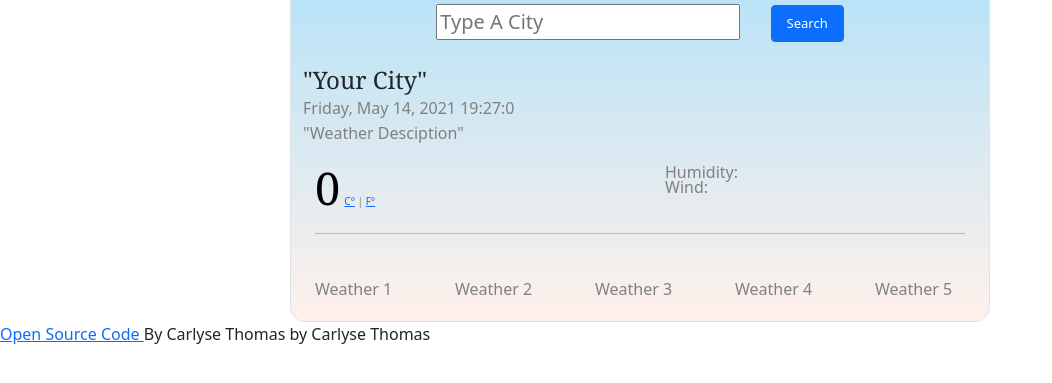
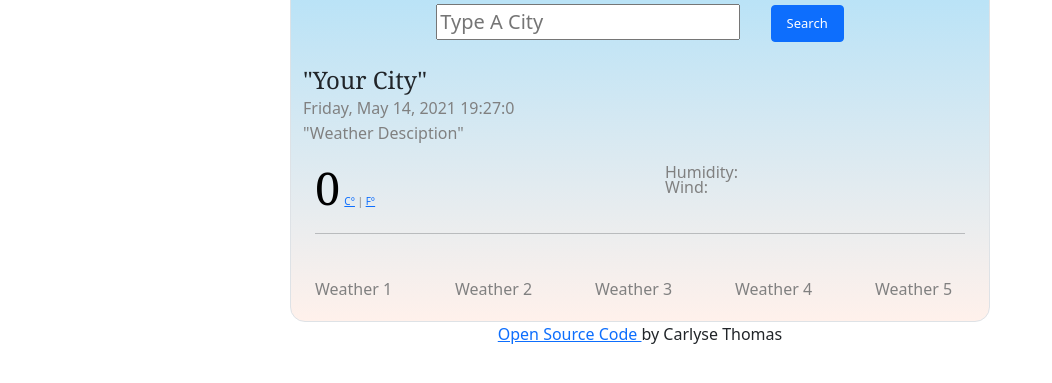
Before and after one commit to CLyseT/Plus-Project-Draft, a plain HTML site: page index.html in a window 1280 px wide. Shown: the part 75-458 px from the top of the page, without its empty margins (0-1052 px from the left). Drawn offline with nearby package versions, Linux system fonts and the light colour scheme.

Commit message:
updated the css for link to try to center the wording

```diff
--- a/index.html
+++ b/index.html
@@ -156,9 +156,9 @@
       <br />
       <script src="js.js"></script>
     </div>
-    <a class="linked-code" href="https://github.com/CLyseT/Plus-Project-Draft" target="_blank">
-      Open Source Code
-    </a>
-    By Carlyse Thomas by Carlyse Thomas
+    <div class="linked-code">
+      <a href="https://github.com/CLyseT/Plus-Project-Draft" target="_blank"> Open Source Code </a>
+      by Carlyse Thomas
+    </div>
   </body>
 </html>
```
